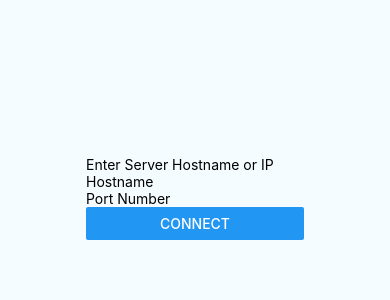
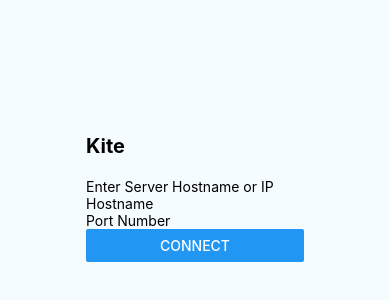
Before and after one commit to onnenon/kite_native, a React Native app: screen / in a window 390 px wide. Shown: the part 224-524 px from the top of the page. Built offline with nearby package versions, Linux system fonts and the light colour scheme.

Commit message:
Changes to Connect view. Removed watchman config.

```diff
--- a/src/components/Connect.tsx
+++ b/src/components/Connect.tsx
@@ -1,15 +1,16 @@
 import React, { Component } from "react";
-import { Text, View, TextInput, Button } from "react-native";
+import { Text, View, TextInput, Button, StyleSheet } from "react-native";
 
 export default class Connect extends Component {
   state = {
-    host: "" as String,
-    port: 0 as Number
+    host: String,
+    port: Number
   };
 
   render() {
     return (
       <View>
+        <Text style={styles.heading}>Kite</Text>
         <Text>Enter Server Hostname or IP</Text>
         <TextInput
           placeholder="Hostname"
@@ -26,3 +27,17 @@
     );
   }
 }
+
+const styles = StyleSheet.create({
+  heading: {
+    fontSize: 20,
+    fontWeight: "bold",
+    paddingBottom: 20
+  },
+  input: {
+    borderColor: "#2d2d2d",
+    borderWidth: 0.5,
+    borderRadius: 4,
+    paddingVertical: 5
+  }
+});
```
Also changed, not shown: 1 other file (tests, documents, lock files or other folders).
